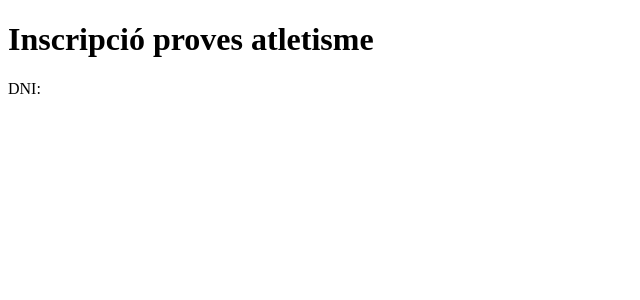
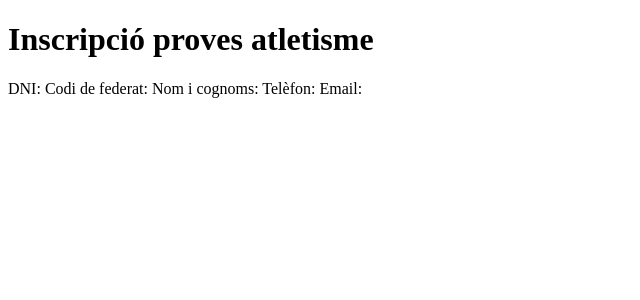
Before and after one commit to janEstrada24/inscripcio_proves_atletisme, an Angular app: page / in a window 1280 px wide. Shown: the top 300 px of the page, without its empty margins (0-640 px from the left). Built offline with nearby package versions, Linux system fonts and the light colour scheme.

Commit message:
Implemented test 'Has identity data'

```diff
--- a/src/app/Components/User/registration/registration.component.html
+++ b/src/app/Components/User/registration/registration.component.html
@@ -2,3 +2,15 @@
 
 <label>DNI:
 </label>
+
+<label>Codi de federat:
+</label>
+
+<label>Nom i cognoms:
+</label>
+
+<label>Telèfon:
+</label>
+
+<label>Email:
+</label>
```
